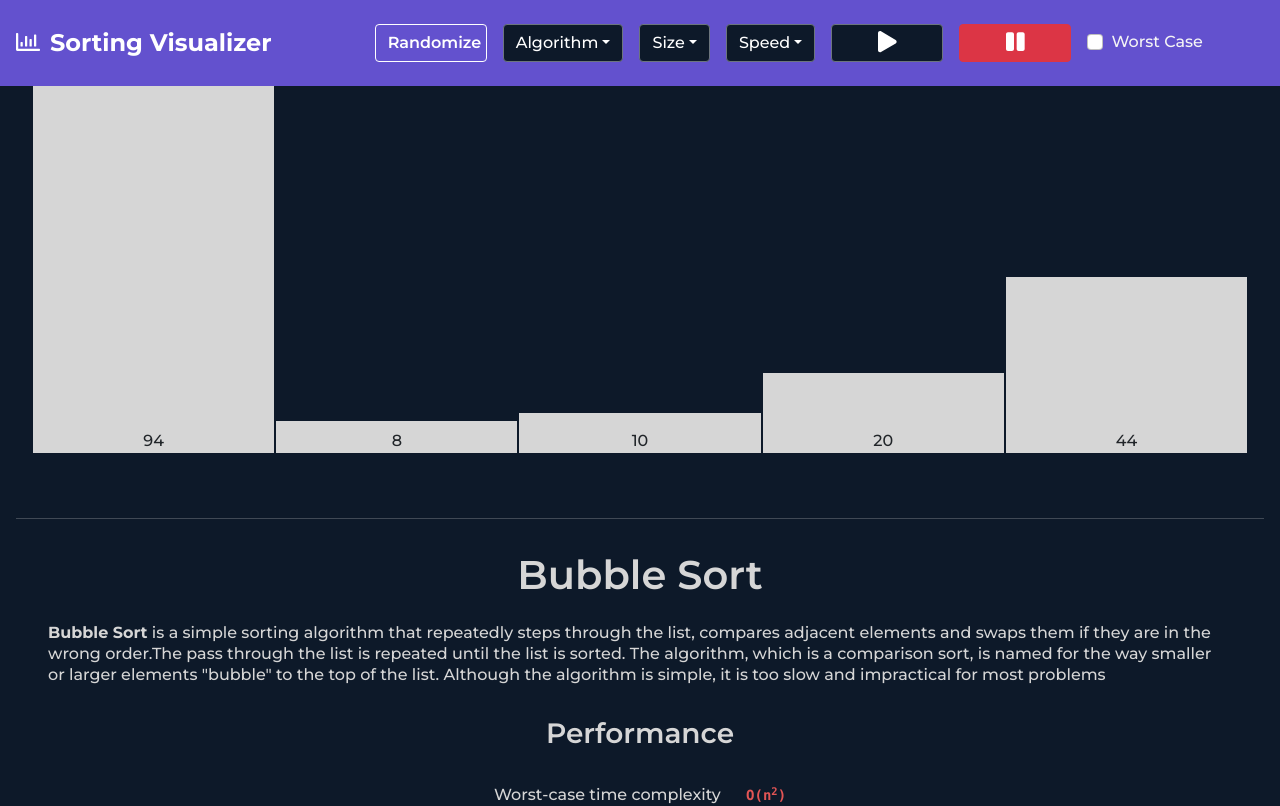
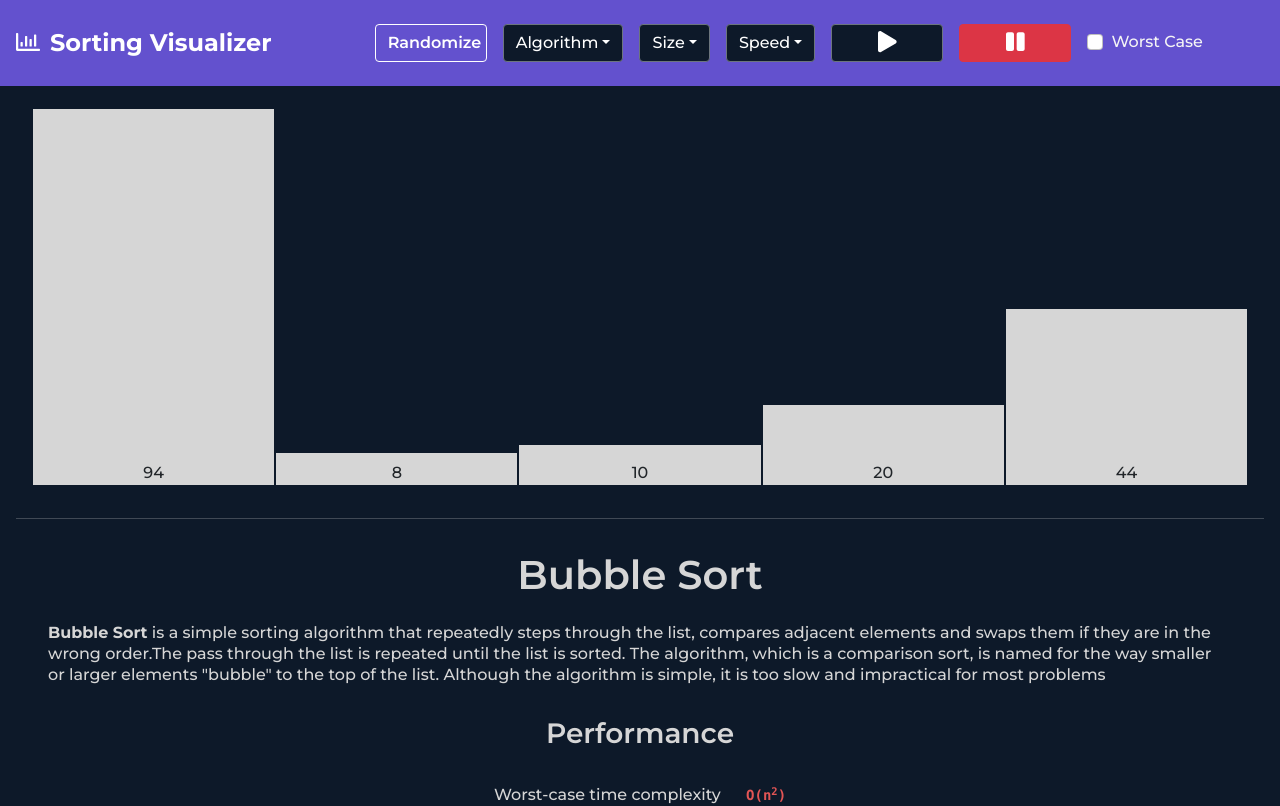
Before and after one commit to tttn13/sorting-visualizer, a React (Create React App) app: page / in a window 1280 px wide. Shown: the top 806 px of the page. Built offline with nearby package versions, Linux system fonts and the light colour scheme.

Commit message:
edit css

```diff
--- a/src/App.css
+++ b/src/App.css
@@ -32,7 +32,7 @@ footer {
 
 /* FRAME STARTS */
 .barsList {
-  padding: 2rem;
+  padding: 0 2rem;
   display: flex;
   height: 50vh;
   /* min-height: 40vh; */
```
